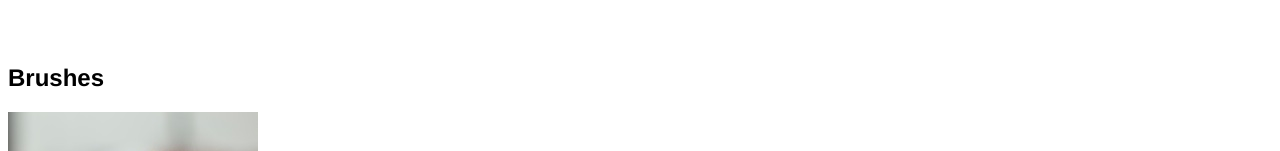
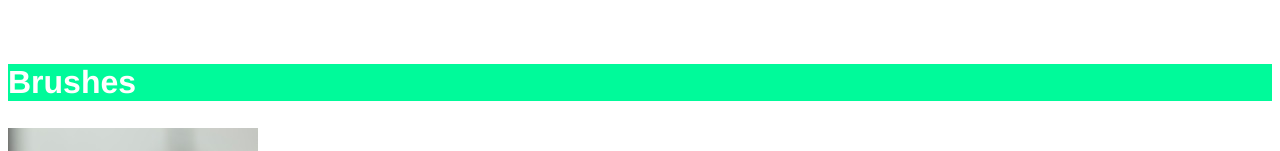
Before and after one commit to ChristianNikodemus/Dasmotos-Arts-and-Crafts, a plain HTML site: page index.html in a window 1280 px wide. Shown: the part 185-336 px from the top of the page. Drawn offline with Linux system fonts and the light colour scheme.

Commit message:
Added css style to brushes header

```diff
--- a/index.html
+++ b/index.html
@@ -10,7 +10,7 @@
 
     <!-- Brushes -->
 
-    <h2>Brushes</h2>
+    <h2 class="header bold" id="green">Brushes</h2>
     <img src="./resources/img/hacksaw.jpeg" alt="Close Up Photo of Brushes"/>
     <h3>Hacksaw Brushes</h3>
     <p>Made of the highest quality oak, Hacksaw brushes are known for their weight and ability to hold paint in large amounts. Available in different sizes. <div>Starting at $3.00 / brush.</div></p>
--- a/resources/css/style.css
+++ b/resources/css/style.css
@@ -14,3 +14,12 @@ html {
 .bold {
   font-weight: bold;
 }
+
+.header {
+  font-size: 32px;
+  color: white;
+}
+
+#green {
+  background-color: mediumspringgreen;
+}
```
